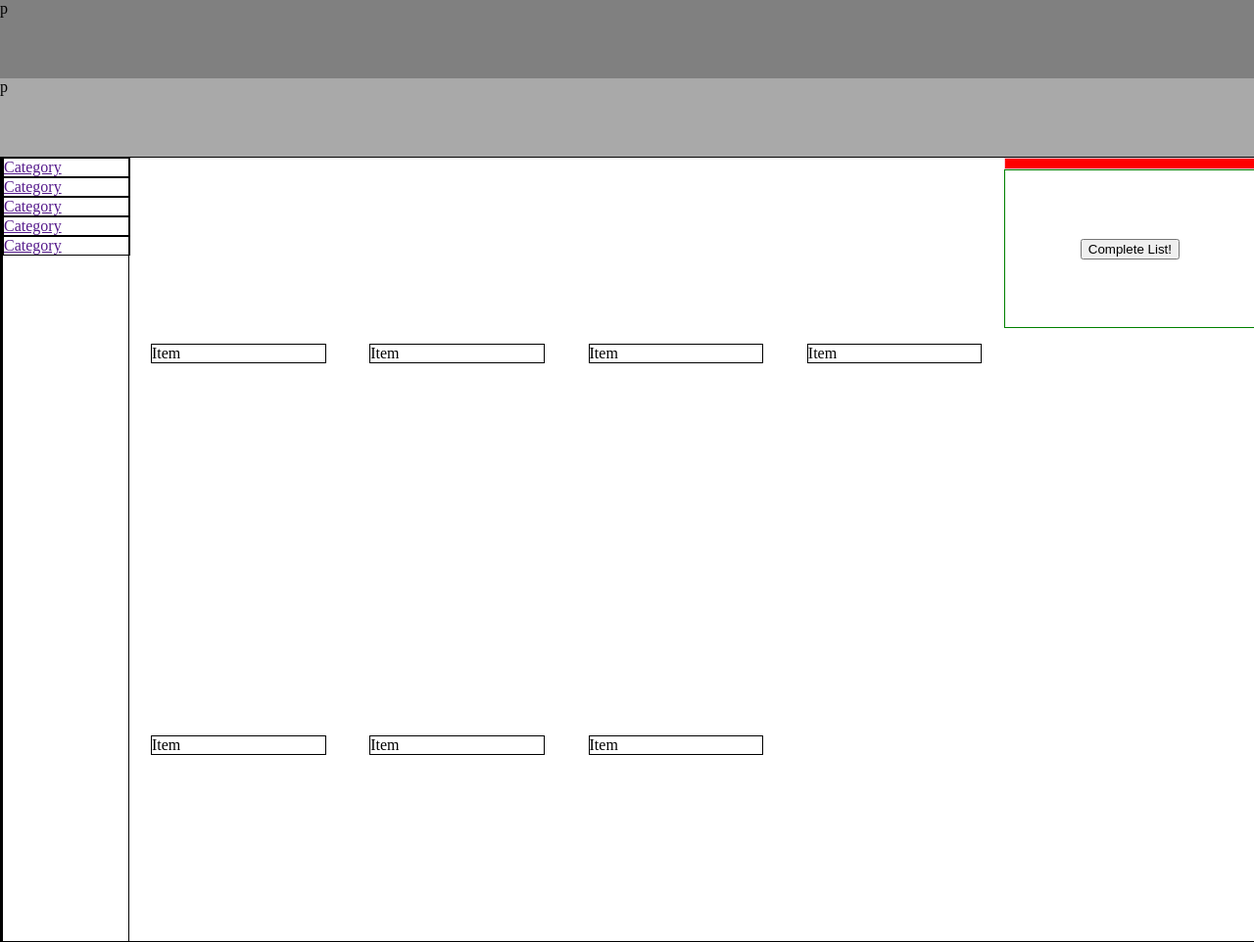
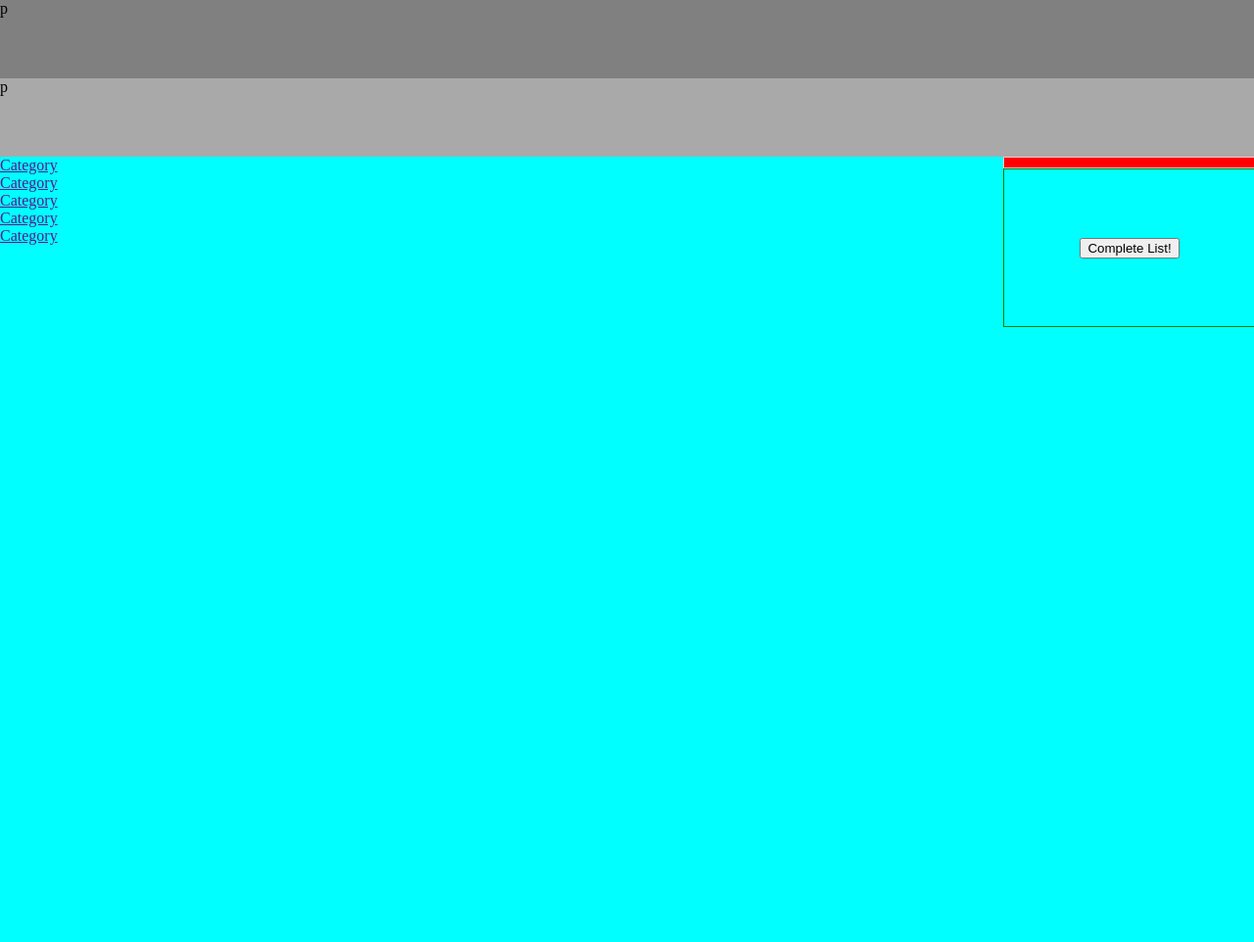
Before and after one commit to Zion-Haye/Matrix-SmartShopper, a Django app: page /Catalogue/1/ in a window 1280 px wide. Shown: the whole page at 98% size. After the commit the page ends 334 px from the top, so only its background shows below. Run offline with Django 3.2, Linux system fonts and the light colour scheme.

Commit message:
Iteration 1 - Pages connected

```diff
--- a/smartshopperapp/static/stylesheets/cataloguestyle.css
+++ b/smartshopperapp/static/stylesheets/cataloguestyle.css
@@ -6,7 +6,8 @@
     justify-content: center;
     align-items: center;
 
-    border:0.5px solid black;
+    background-color: aqua;
+
 }
 
 #section-category-list{
@@ -16,13 +17,13 @@
     display:flex;
     flex-direction: column;
     align-items: flex-start;
-    border:0.5px solid black;
+
 }
 
 .links-container{
     height:auto;
     width:100%;
-    border:0.5px solid black;
+
 }
 #section-catalogue{
     width:70%;
@@ -40,7 +41,7 @@
 
 .catalogue-items{
     height:auto;
-    border:0.5px solid black;
+
 }
 
 #section-cart{
--- a/smartshopperapp/static/stylesheets/homestyle.css
+++ b/smartshopperapp/static/stylesheets/homestyle.css
@@ -12,6 +12,7 @@
     align-items: center;
 
     border:0.5px solid black;
+
 }
 
 #section-title{
--- a/smartshopperapp/templates/catalogue.html
+++ b/smartshopperapp/templates/catalogue.html
@@ -5,7 +5,7 @@
 <link rel="stylesheet" type="text/css" href="{% static 'stylesheets\cataloguestyle.css' %}">
 
 {% endblock %}
-{% block title %}Category:{% endblock %} <!--Send category to front for diplay-->
+{% block title %}Cataloge:{% endblock %} <!--Send category to front for diplay-->
 
 {% block content %}
     <div id="content">
@@ -33,7 +33,7 @@
         </div>
 
         <div id="section-catalogue">
-            <!--Delete-->
+            <!--Delete
             <div class="catalogue-items">
                 <p>Item</p>
             </div>
@@ -61,15 +61,16 @@
             <div class="catalogue-items">
                 <p>Item</p>
             </div>
-            <!--Delete-->
+            Delete-->
         </div>
 
         <div id="section-cart">
 
             <div id="items-section">
 
+                <div></div>
 
-                <!--Delet
+                <!--
                 <div class="cart-items">
 
                 </div>
--- a/smartshopperapp/templates/searchresults.html
+++ b/smartshopperapp/templates/searchresults.html
@@ -2,7 +2,7 @@
 {% block head %}
 
 {% load static %}
-<link rel="stylesheet" type="text/css" href="{% static 'stylesheets\cataloguestyle.css' %}">
+<!--<link rel="stylesheet" type="text/css" href="{% static 'stylesheets\cataloguestyle.css' %}">-->
 
 {% endblock %}
 {% block title %}Category:{% endblock %} <!--Send category to front for diplay-->
```
